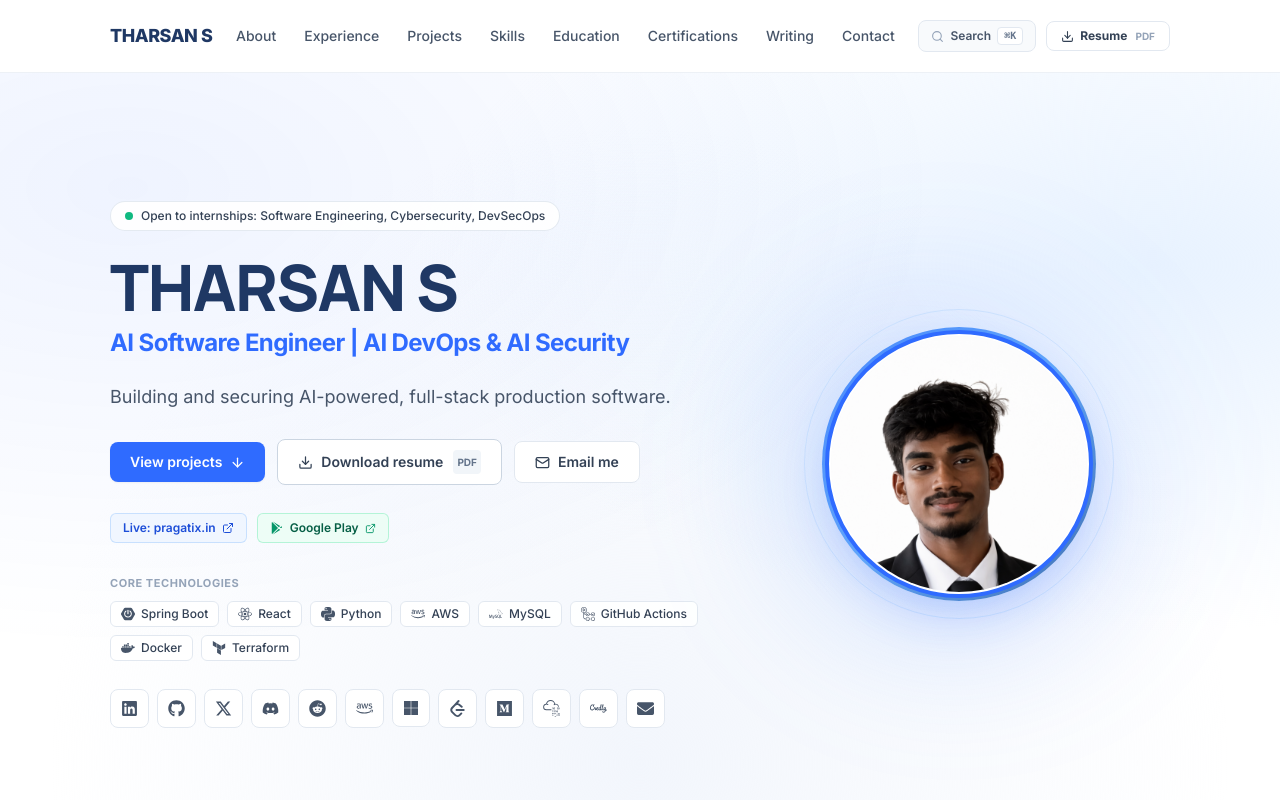
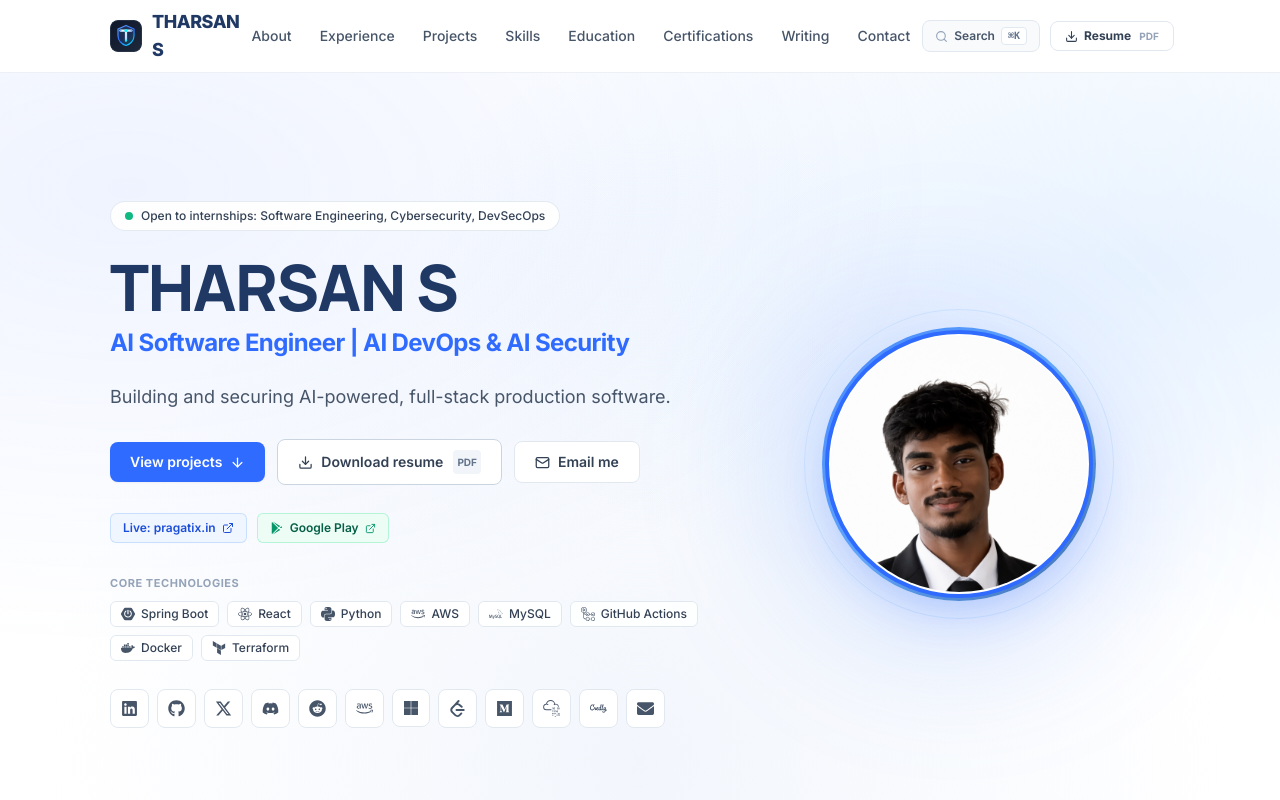
Before and after one commit to tharsan1305/tharsan-portfolio-newversion, a React (Vite) app: page / in a window 1280 px wide. Shown: the top 800 px of the page. Built offline with nearby package versions, Linux system fonts and the light colour scheme.

Commit message:
feat(branding): replace plain letter T favicon with cyber-AI shield monogram and add logo to navbar

```diff
--- a/src/components/Navbar.jsx
+++ b/src/components/Navbar.jsx
@@ -59,8 +59,11 @@ const Navbar = () => {
               to="hero"
               smooth={true}
               duration={400}
-              className="cursor-pointer font-extrabold text-[#1F3864] text-lg tracking-tight hover:text-[#2F6BFF] transition-colors flex items-center gap-2"
+              className="cursor-pointer font-extrabold text-[#1F3864] text-lg tracking-tight hover:text-[#2F6BFF] transition-colors flex items-center gap-2.5 group"
             >
+              <div className="w-7 h-7 sm:w-8 sm:h-8 rounded-lg overflow-hidden shrink-0 shadow-2xs group-hover:scale-105 transition-transform">
+                <img src="/favicon.svg" alt="Tharsan S Logo" className="w-full h-full" width="32" height="32" />
+              </div>
               <span>THARSAN S</span>
             </Link>
 
```
Also changed, not shown: public/favicon.svg.
